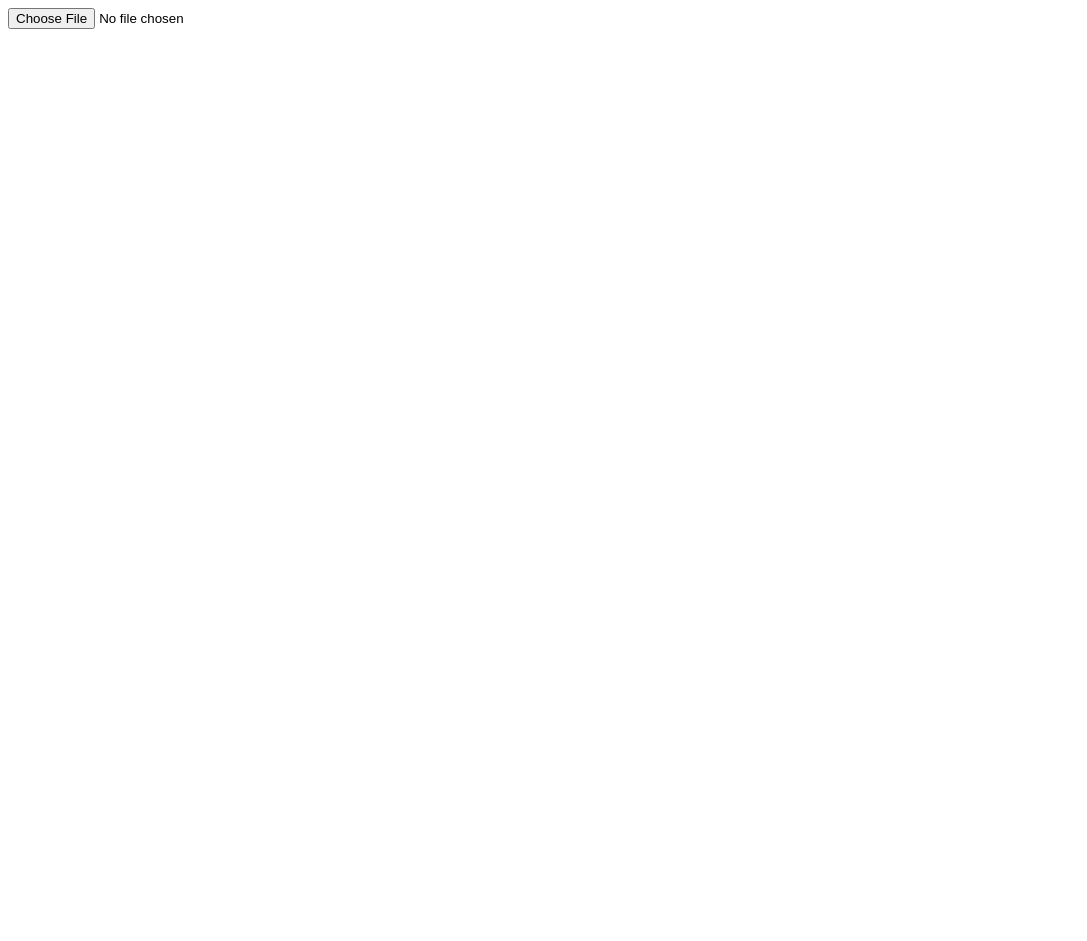
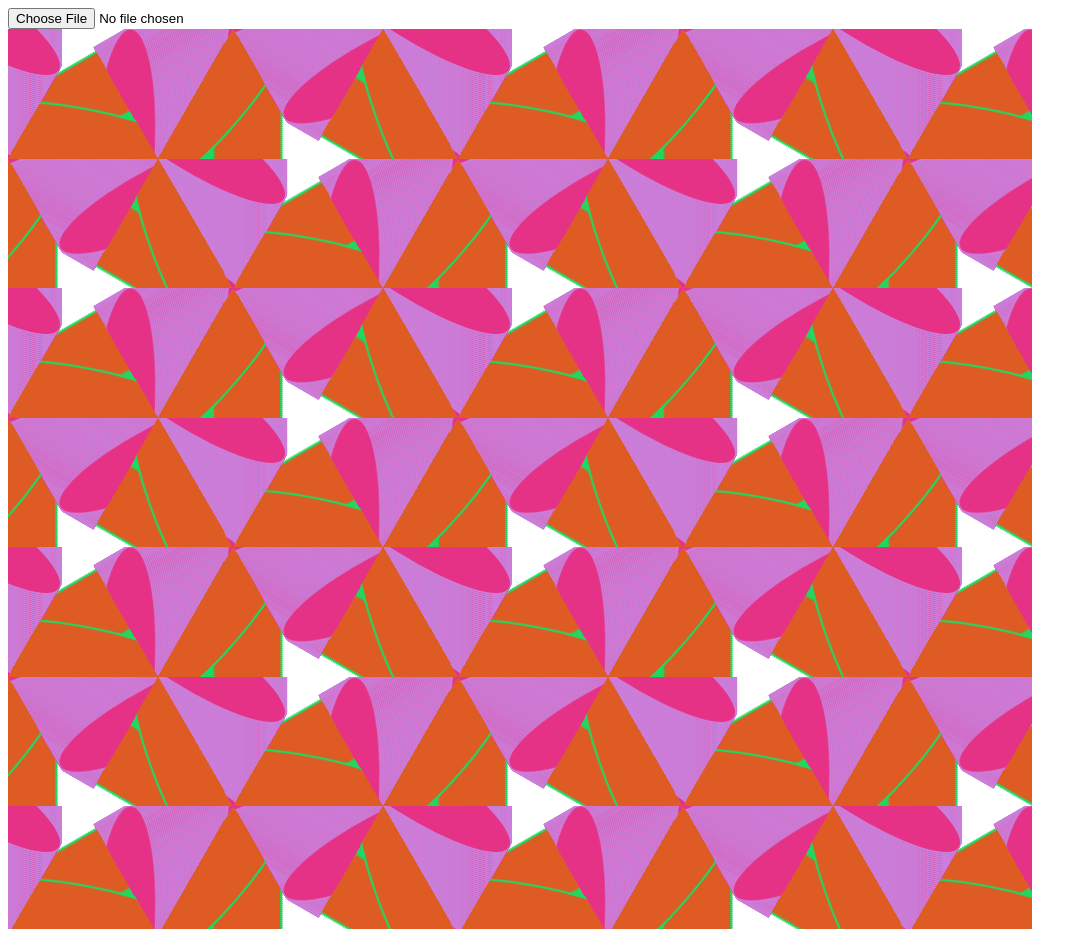
Before and after one commit to ShahEftakher/kaleidoscope, a plain HTML site: page index.html in a window 1280 px wide. Shown: the whole page, without its empty margins (0-1087 px from the left). Drawn offline with Linux system fonts and the light colour scheme.

Commit message:
added test

```diff
--- a/index.html
+++ b/index.html
@@ -1,7 +1,7 @@
 <!DOCTYPE html>
 <html>
   <head>
-    <script src="test.js"></script>
+    <script src="kaleidoscope.js"></script>
   </head>
   <body>
     <input type="file" id="getImage" />
--- a/kaleidoscope.js
+++ b/kaleidoscope.js
@@ -101,31 +101,49 @@ const showKaleidoscope = (baseImg, baseRImg) => {
 };
 
 window.addEventListener('load', function () {
-  showKaleidoscope(generatePattern(), generatePattern());
-  // const imageInput = document.getElementById('getImage');
-  // let image;
-  // imageInput.onchange = (event) => {
-  //   image = URL.createObjectURL(event.target.files[0]);
-  //   console.log({ image });
-  //   var baseImg = document.getElementById('base');
-  //   baseImg.src = image;
-  //   baseImg.addEventListener('load', () => {
-  //     showKaleidoscope(generatePattern(), generatePattern());
-  //   });
-  // };
+  showKaleidoscope(generateRPattern(), generatePattern2());
+  // generatePattern2();
 });
 
 const generatePattern = () => {
-  const pCanvas = document.getElementById('pattern');
+  const pCanvas = document.createElement('canvas');
   const pContext = pCanvas.getContext('2d');
   pContext.lineWidth = 4;
-  pContext.arc(25, 25, 10, 0, 2 * Math.PI);
+  // pContext.arc(50, 50, 30, 0, 2 * Math.PI);
+  pContext.rect(0, 0, 50, 60);
+  pContext.fillStyle = 'cyan';
+  pContext.strokeStyle = 'green';
   pContext.stroke();
   pContext.fill();
+  // pContext.rotate(Math.PI / 180);
   return pCanvas;
 };
 
+const generateRPattern = () => {
+  const pCanvas = document.createElement('canvas');
+  const pContext = pCanvas.getContext('2d');
+  pContext.lineWidth = 4;
+  pContext.ellipse(25, 25, 120, 30, 10, 40, 120);
+  pContext.fillStyle = '#e63286';
+  pContext.strokeStyle = '#cb7ed9';
+  pContext.stroke();
+  pContext.fill();
 
-const changeColor=(canvas)=>{
+  return pCanvas;
+};
 
-}
+const generatePattern2 = () => {
+  const pCanvas = document.createElement('canvas');
+  // const pCanvas = document.getElementById('c');
+  const pContext = pCanvas.getContext('2d');
+  pContext.lineWidth = 4;
+  pContext.ellipse(100, 100, 120, 30, 40, 40, 120);
+  pContext.fillStyle = '#de5b23';
+  pContext.strokeStyle = '#1ddb62';
+  pContext.stroke();
+  pContext.fill();
+
+  return pCanvas;
+};
+
+const changeColor = (canvas) => {};
```
